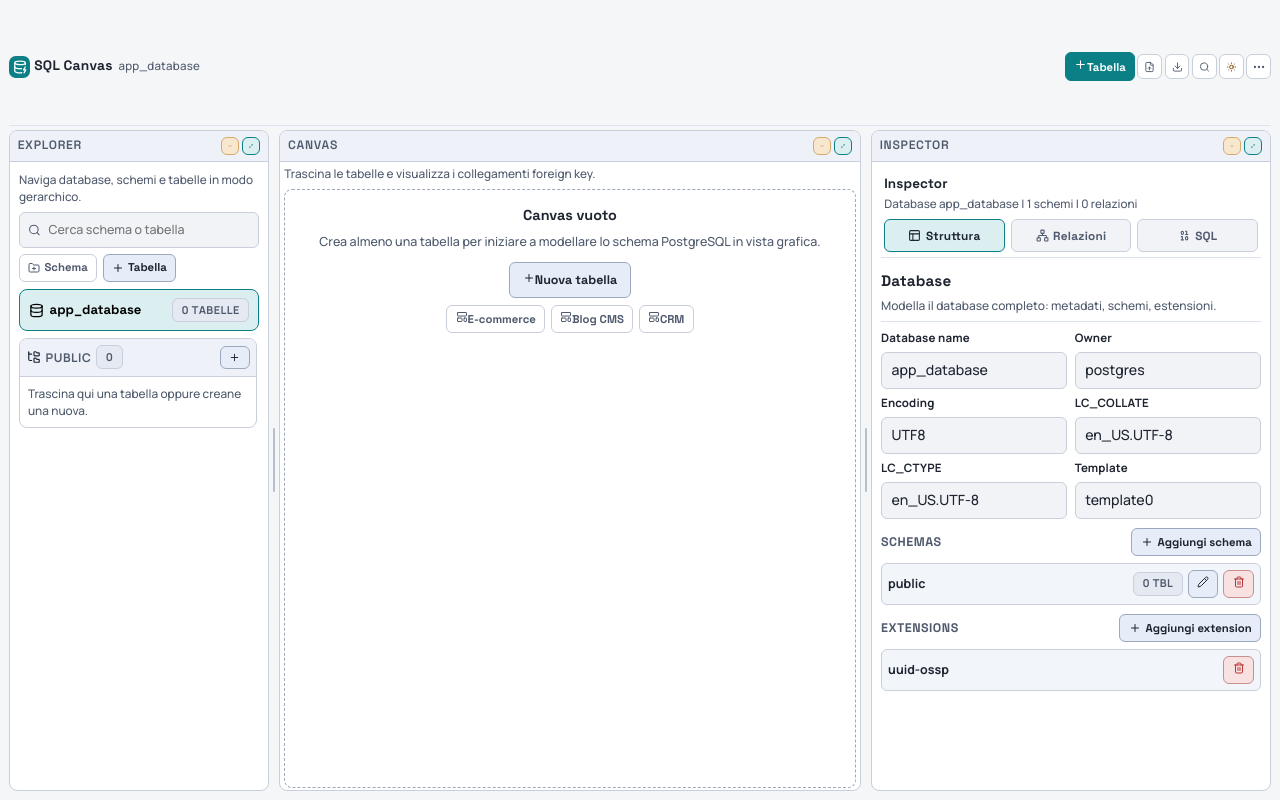
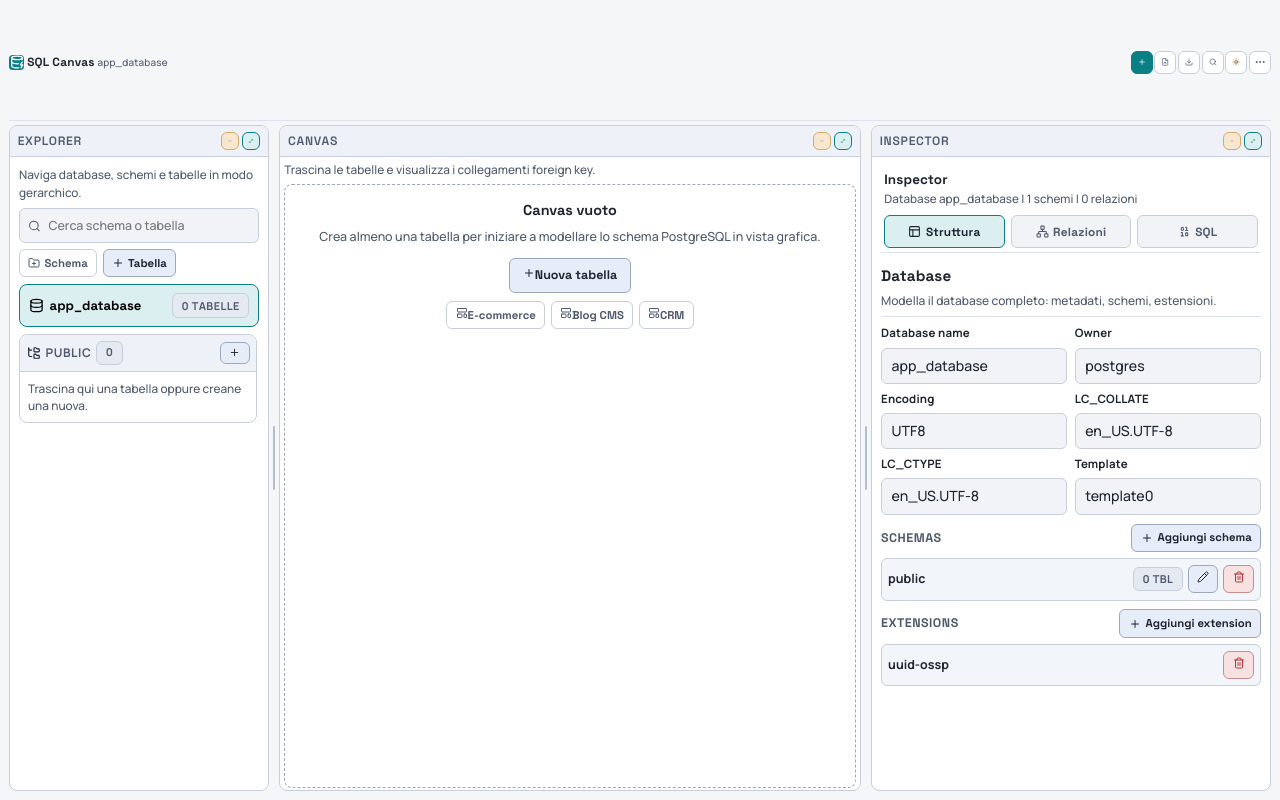
Before and after one commit to d4v3-rm/fe-react-sql-canva, a React (Vite) app: page / in a window 1280 px wide. Built offline with nearby package versions, Linux system fonts and the light colour scheme.

Commit message:
refactor: make header ultra-compact and remove extra top spacing

```diff
--- a/src/app/App.module.scss
+++ b/src/app/App.module.scss
@@ -5,7 +5,7 @@
   height: 100%;
   display: grid;
   gap: 0.24rem;
-  padding: 0.56rem;
+  padding: 0.28rem 0.56rem 0.56rem;
   overflow-x: clip;
 }
 
--- a/src/features/toolbar/Toolbar.module.scss
+++ b/src/features/toolbar/Toolbar.module.scss
@@ -6,23 +6,24 @@
   display: flex;
   align-items: center;
   justify-content: space-between;
-  gap: 0.18rem;
+  gap: 0.12rem;
   padding: 0;
   border-bottom: 1px solid t.$color-divider-soft;
+  min-height: 1.6rem;
 }
 
 .identity {
   min-width: 0;
   display: inline-flex;
   align-items: center;
-  gap: 0.24rem;
+  gap: 0.18rem;
   flex: 1 1 auto;
 }
 
 .logoTile {
-  width: 1.34rem;
-  height: 1.34rem;
-  border-radius: 0.42rem;
+  width: 0.96rem;
+  height: 0.96rem;
+  border-radius: 0.24rem;
   display: inline-flex;
   align-items: center;
   justify-content: center;
@@ -35,12 +36,12 @@
   min-width: 0;
   display: inline-flex;
   align-items: baseline;
-  gap: 0.36rem;
+  gap: 0.18rem;
 
   h1 {
     margin: 0;
     font-family: t.$font-heading;
-    font-size: 0.86rem;
+    font-size: 0.74rem;
     line-height: 1.1;
     letter-spacing: 0.02em;
     white-space: nowrap;
@@ -48,10 +49,10 @@
 
   span {
     @include m.text-ellipsis;
-    font-size: 0.72rem;
+    font-size: 0.62rem;
     color: t.$color-text-soft;
     letter-spacing: 0.02em;
-    max-width: 260px;
+    max-width: 160px;
   }
 }
 
@@ -60,17 +61,13 @@
   display: inline-flex;
   align-items: center;
   justify-content: flex-end;
-  gap: 0.14rem;
+  gap: 0.1rem;
   flex: 0 1 auto;
 }
 
-.primaryAction {
-  min-height: 1.56rem;
-}
-
 .iconButton {
-  width: 1.56rem;
-  height: 1.56rem;
+  width: 1.38rem;
+  height: 1.38rem;
   border: 1px solid t.$color-border;
   border-radius: t.$radius-sm;
   background: t.$color-surface;
@@ -90,6 +87,12 @@
     opacity: 0.55;
     cursor: not-allowed;
   }
+}
+
+.addButton {
+  border-color: t.$color-primary;
+  background: t.$color-primary;
+  color: white;
 }
 
 .themeButton {
@@ -160,6 +163,11 @@
   background: t.$color-primary-soft;
 }
 
+.warningBadge {
+  font-size: 0.56rem !important;
+  padding: 0.1rem 0.34rem !important;
+}
+
 .menuAction {
   border: 1px solid t.$color-border;
   border-radius: t.$radius-sm;
@@ -197,10 +205,6 @@
   .actions {
     gap: 0.16rem;
   }
-
-  .primaryAction {
-    padding-inline: 0.5rem;
-  }
 }
 
 @media (max-width: 740px) {
--- a/src/features/toolbar/Toolbar.tsx
+++ b/src/features/toolbar/Toolbar.tsx
@@ -3,7 +3,6 @@ import clsx from 'clsx'
 import { Copy, DatabaseZap, Download, FileUp, MoonStar, MoreHorizontal, Plus, RotateCcw, Search, SunMedium } from 'lucide-react'
 
 import { Badge } from '@/components/ui/Badge'
-import { Button } from '@/components/ui/Button'
 import { useDialog } from '@/components/ui/dialog/useDialog'
 import { readTextFile, downloadTextFile } from '@/lib/file/textFile'
 import type { LayoutPreset, QuickLayoutPreset } from '@/store/layoutStore'
@@ -113,17 +112,16 @@ export function Toolbar({ sqlScript, onOpenCommandPalette, activeLayoutPreset, o
       </div>
 
       <div className={styles.actions}>
-        <Button variant="primary" compact onClick={addTable} className={styles.primaryAction}>
-          <Plus size={13} />
-          Tabella
-        </Button>
+        <button className={clsx(styles.iconButton, styles.addButton)} onClick={addTable} title="Nuova tabella" type="button">
+          <Plus size={12} />
+        </button>
 
         <button className={styles.iconButton} onClick={handleOpenImportDialog} disabled={importing} title="Importa SQL" type="button">
-          <FileUp size={14} />
+          <FileUp size={12} />
         </button>
 
         <button className={styles.iconButton} onClick={handleExportSql} title="Esporta SQL" type="button">
-          <Download size={14} />
+          <Download size={12} />
         </button>
 
         <button
@@ -132,7 +130,7 @@ export function Toolbar({ sqlScript, onOpenCommandPalette, activeLayoutPreset, o
           title="Apri command palette (Ctrl+K)"
           type="button"
         >
-          <Search size={14} />
+          <Search size={12} />
         </button>
 
         <button
@@ -141,14 +139,14 @@ export function Toolbar({ sqlScript, onOpenCommandPalette, activeLayoutPreset, o
           title={theme === 'dark' ? 'Passa a tema chiaro' : 'Passa a tema scuro'}
           type="button"
         >
-          {theme === 'dark' ? <MoonStar size={14} /> : <SunMedium size={14} />}
+          {theme === 'dark' ? <MoonStar size={12} /> : <SunMedium size={12} />}
         </button>
 
-        {warnings.length > 0 ? <Badge tone="warning">Import: {warnings.length}</Badge> : null}
+        {warnings.length > 0 ? <Badge className={styles.warningBadge} tone="warning">Import: {warnings.length}</Badge> : null}
 
         <details ref={moreMenuRef} className={styles.moreMenu}>
           <summary className={styles.iconButton} title="Altre azioni">
-            <MoreHorizontal size={14} />
+            <MoreHorizontal size={12} />
           </summary>
           <div className={styles.morePanel}>
             <div className={styles.presetRow}>
```
